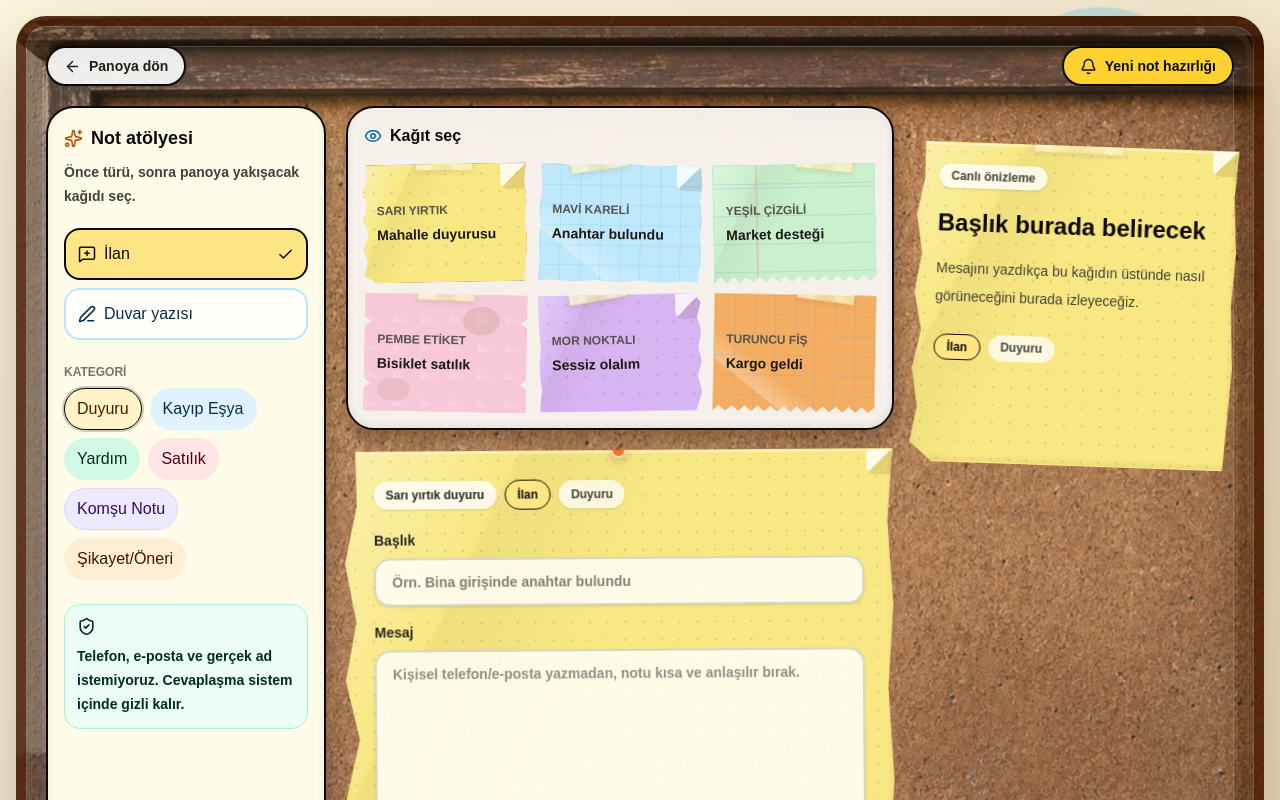
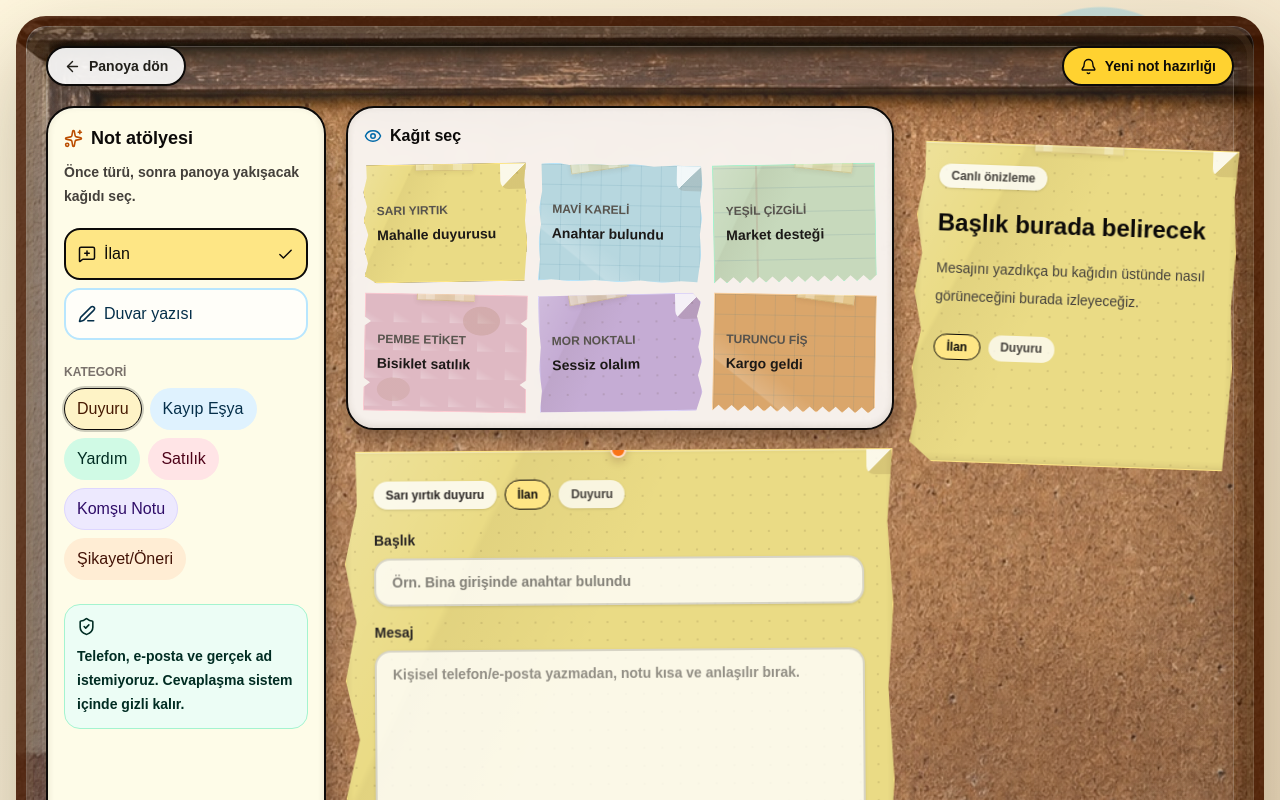
Before and after one commit to syigiter/apartman-panosu, a Next.js app: page /ilan-ver in a window 1280 px wide. Shown: the top 800 px of the page. Built offline with nearby package versions, Linux system fonts and the light colour scheme; no server answers.

Commit message:
Make board notes feel less synthetic

```diff
--- a/src/app/globals.css
+++ b/src/app/globals.css
@@ -29,10 +29,10 @@ button, input, textarea, select { font: inherit; }
 }
 .paper-shadow {
   box-shadow:
-    calc(var(--sx, 0px) + 1px) calc(var(--sy, 0px) + 10px) 16px rgba(38, 22, 9, 0.23),
-    calc(var(--sx, 0px) + 6px) calc(var(--sy, 0px) + 18px) 26px rgba(38, 22, 9, 0.12),
-    0 2px 0 rgba(255,255,255,0.48) inset,
-    0 -2px 7px rgba(80, 45, 18, 0.1) inset;
+    calc(var(--sx, 0px) + 1px) calc(var(--sy, 0px) + 8px) 13px rgba(30, 18, 8, 0.24),
+    calc(var(--sx, 0px) + 4px) calc(var(--sy, 0px) + 15px) 23px rgba(30, 18, 8, 0.13),
+    0 1px 0 rgba(255,255,255,0.34) inset,
+    0 -2px 7px rgba(60, 38, 18, 0.12) inset;
 }
 .cork-board {
   background-color: #b87435;
@@ -76,29 +76,31 @@ button, input, textarea, select { font: inherit; }
   position: relative;
 }
 .realistic-note {
-  border-color: rgba(86, 52, 22, 0.12);
-  filter: saturate(0.94) contrast(0.99);
+  border-color: rgba(71, 47, 24, 0.08);
+  filter: saturate(0.82) contrast(0.96);
   font-family: "Trebuchet MS", Arial, Helvetica, sans-serif;
   transform-origin: 50% 42%;
 }
 .realistic-note::before {
   background:
-    linear-gradient(103deg, rgba(255,255,255,0.28), transparent 17%, rgba(69, 43, 18, 0.05) 18%, transparent 36%),
-    linear-gradient(72deg, transparent 0 47%, rgba(82, 54, 25, 0.06) 48%, transparent 51%),
-    radial-gradient(circle at 18% 22%, rgba(255,255,255,0.38) 0 0.7px, transparent 1.4px) 0 0 / 13px 17px,
+    url("/images/textures/paper-fiber.jpg") center / 210px 210px repeat,
+    linear-gradient(103deg, rgba(255,255,255,0.18), transparent 17%, rgba(69, 43, 18, 0.05) 18%, transparent 36%),
+    linear-gradient(72deg, transparent 0 47%, rgba(82, 54, 25, 0.05) 48%, transparent 51%),
     radial-gradient(circle at 76% 61%, rgba(66, 42, 18, 0.08) 0 0.8px, transparent 1.6px) 5px 4px / 17px 15px;
   content: "";
   inset: 0;
   mix-blend-mode: multiply;
-  opacity: 0.48;
+  opacity: 0.36;
   pointer-events: none;
   position: absolute;
   z-index: -1;
 }
 .realistic-note::after {
   background:
-    linear-gradient(90deg, rgba(68, 42, 18, 0.1), transparent 8%, transparent 92%, rgba(68, 42, 18, 0.08)),
-    linear-gradient(180deg, rgba(255,255,255,0.18), transparent 16%, transparent 84%, rgba(68, 42, 18, 0.11));
+    radial-gradient(ellipse at 18% 14%, rgba(255,255,255,0.18) 0 22px, transparent 58px),
+    radial-gradient(ellipse at 79% 83%, rgba(58, 37, 18, 0.1) 0 24px, transparent 70px),
+    linear-gradient(90deg, rgba(68, 42, 18, 0.08), transparent 8%, transparent 92%, rgba(68, 42, 18, 0.07)),
+    linear-gradient(180deg, rgba(255,255,255,0.14), transparent 16%, transparent 84%, rgba(68, 42, 18, 0.1));
   content: "";
   inset: 0;
   pointer-events: none;
@@ -120,7 +122,9 @@ button, input, textarea, select { font: inherit; }
   z-index: 5;
 }
 .paper-curl {
-  background: linear-gradient(135deg, rgba(255,255,255,0.88), rgba(82, 50, 22, 0.13));
+  background:
+    url("/images/textures/paper-fiber.jpg") center / 180px 180px repeat,
+    linear-gradient(135deg, rgba(255,255,255,0.76), rgba(82, 50, 22, 0.15));
   bottom: 0;
   box-shadow: -5px -5px 10px rgba(68, 39, 16, 0.08);
   height: 26px;
@@ -221,19 +225,19 @@ button, input, textarea, select { font: inherit; }
     radial-gradient(ellipse at 18% 82%, rgba(139, 92, 38, 0.1) 0 16px, transparent 17px),
     linear-gradient(32deg, rgba(255,255,255,0.28), transparent 28%);
 }
-.paper-yellow { background-color: #f8e883; }
-.paper-blue { background-color: #bfe8fb; }
-.paper-green { background-color: #c9efcc; }
-.paper-pink { background-color: #f7c8d8; }
-.paper-purple { background-color: #d7b4f2; }
-.paper-orange { background-color: #f5ad62; }
+.paper-yellow { background-color: #eadb85; }
+.paper-blue { background-color: #b7d7df; }
+.paper-green { background-color: #c7d9bc; }
+.paper-pink { background-color: #dfb9c3; }
+.paper-purple { background-color: #c5acd4; }
+.paper-orange { background-color: #daa66b; }
 .paper-cream { background-color: #fffbe7; }
 .paper-tape {
   background:
     linear-gradient(90deg, rgba(255,255,255,0.22), transparent 18%, rgba(130, 88, 28, 0.08) 52%, transparent 86%),
-    rgba(255, 246, 188, 0.68);
+    rgba(238, 225, 166, 0.54);
   border: 1px solid rgba(146, 99, 28, 0.16);
-  box-shadow: 0 2px 5px rgba(80, 55, 20, 0.11);
+  box-shadow: 0 2px 5px rgba(80, 55, 20, 0.09);
   height: 18px;
   left: 50%;
   position: absolute;
@@ -325,23 +329,23 @@ button, input, textarea, select { font: inherit; }
 }
 .lined-paper {
   background-image:
-    repeating-linear-gradient(to bottom, rgba(37, 99, 235, 0.14) 0 1px, transparent 1px 28px),
-    linear-gradient(90deg, rgba(244, 63, 94, 0.16) 0 2px, transparent 2px),
-    linear-gradient(116deg, rgba(255,255,255,0.36), transparent 22%, rgba(70,50,20,0.05) 23%, transparent 43%);
+    repeating-linear-gradient(to bottom, rgba(47, 91, 138, 0.12) 0 1px, transparent 1px 24px),
+    linear-gradient(90deg, rgba(160, 57, 57, 0.12) 0 2px, transparent 2px),
+    linear-gradient(116deg, rgba(255,255,255,0.18), transparent 22%, rgba(70,50,20,0.05) 23%, transparent 43%);
   background-position: 0 22px, 42px 0, 0 0;
   background-size: 100% 100%, 100% 100%, 100% 100%;
 }
 .grid-paper {
   background-image:
-    linear-gradient(rgba(14, 165, 233, 0.13) 1px, transparent 1px),
-    linear-gradient(90deg, rgba(14, 165, 233, 0.13) 1px, transparent 1px),
-    linear-gradient(38deg, transparent 0 21%, rgba(255,255,255,0.28) 22%, transparent 35%);
+    linear-gradient(rgba(43, 112, 143, 0.11) 1px, transparent 1px),
+    linear-gradient(90deg, rgba(43, 112, 143, 0.1) 1px, transparent 1px),
+    linear-gradient(38deg, transparent 0 21%, rgba(255,255,255,0.16) 22%, transparent 35%);
   background-size: 20px 20px, 20px 20px, 100% 100%;
 }
 .dot-paper {
   background-image:
-    radial-gradient(circle, rgba(120, 80, 30, 0.18) 1.2px, transparent 1.6px),
-    linear-gradient(116deg, rgba(255,255,255,0.32), transparent 22%, rgba(70,50,20,0.05) 23%, transparent 43%);
+    radial-gradient(circle, rgba(76, 56, 32, 0.13) 1.1px, transparent 1.6px),
+    linear-gradient(116deg, rgba(255,255,255,0.18), transparent 22%, rgba(70,50,20,0.05) 23%, transparent 43%);
   background-size: 18px 18px, 100% 100%;
 }
 .receipt-paper {
@@ -366,6 +370,20 @@ button, input, textarea, select { font: inherit; }
   transform: rotate(var(--r));
   width: var(--mw);
 }
+.paper-meta span {
+  border-bottom: 1px solid rgba(45, 35, 24, 0.18);
+  letter-spacing: 0;
+}
+.paper-lift-handle {
+  background: rgba(255,255,255,0.12);
+  border-radius: 2px;
+  box-shadow: none;
+  opacity: 0.7;
+}
+.paper-lift-handle:hover {
+  background: rgba(255,255,255,0.28);
+  opacity: 1;
+}
 .paper-choice {
   min-height: 118px;
 }
--- a/src/components/InteractiveBoard.tsx
+++ b/src/components/InteractiveBoard.tsx
@@ -3,7 +3,7 @@
 import type { CSSProperties } from "react";
 import { useEffect, useState } from "react";
 import Link from "next/link";
-import { ArrowLeft, MessageCircle, MessageSquarePlus, MoveUpRight, PenLine, ShieldCheck, StickyNote, X } from "lucide-react";
+import { ArrowLeft, MessageCircle, MessageSquarePlus, MoveUpRight, PenLine, StickyNote, X } from "lucide-react";
 import type { BoardPost } from "@/lib/mock-data";
 import { paperOptions } from "@/lib/paper-options";
 
@@ -293,31 +293,29 @@ export function InteractiveBoard({ posts, categories, missingEnv }: { posts: Boa
                   event.stopPropagation();
                   bringToFront(post.id);
                 }}
-                className="absolute -right-2 -top-2 z-[5] flex h-8 w-8 items-center justify-center rounded-full border-2 border-stone-950 bg-amber-300 text-stone-950 shadow-lg"
+                className="paper-lift-handle absolute right-1 top-1 z-[5] flex h-6 w-6 items-center justify-center text-stone-900/70 transition hover:text-stone-950"
                 aria-label={`${post.title} notunu öne getir`}
               >
-                <MoveUpRight size={15} />
+                <MoveUpRight size={14} />
               </button>
 
-              <div className="mb-2 flex flex-wrap items-center gap-1 text-[9px] font-bold leading-none">
-                <span className="rounded-full bg-white/78 px-2 py-1 text-stone-800 shadow-sm">{style.shortLabel}</span>
-                <span className="rounded-full bg-white/68 px-2 py-1 text-stone-700 shadow-sm">{post.category}</span>
-                <span className="rounded-full border border-stone-900/80 bg-amber-200 px-2 py-1 text-stone-950">{post.type === "ilan" ? "İlan" : "Duvar Yazısı"}</span>
-                <span className="text-stone-500">{post.createdAt}</span>
+              <div className="paper-meta mb-2 flex flex-wrap items-center gap-x-2 gap-y-1 text-[9px] font-black uppercase leading-none text-stone-700/80">
+                <span>{post.category}</span>
+                <span>{post.type === "ilan" ? "İlan" : "Duvar Yazısı"}</span>
+                <span>{post.createdAt}</span>
               </div>
               <h3 className="line-clamp-2 text-[15px] font-black leading-tight text-stone-950 md:text-base">{post.title}</h3>
               <p className="mt-2 line-clamp-3 text-[11px] leading-4 text-stone-700 md:line-clamp-4">{post.body}</p>
               <div className="mt-2.5 flex flex-wrap items-center justify-between gap-2 border-t border-stone-900/10 pt-2.5">
-                <div className="flex items-center gap-1.5 text-[10px] font-semibold text-stone-500">
-                  <ShieldCheck size={13} className="text-emerald-700" />
+                <div className="text-[9px] font-bold text-stone-500/90">
                   {post.alias} - gizli
                 </div>
                 <Link
                   href={"/ilan/" + post.id}
                   onMouseDown={(event) => event.stopPropagation()}
-                  className="inline-flex items-center gap-1.5 rounded-full bg-white/85 px-3 py-1.5 text-xs font-bold text-stone-800 shadow-sm transition hover:bg-stone-950 hover:text-white"
+                  className="inline-flex items-center gap-1 rounded-sm border border-stone-900/20 bg-white/35 px-2 py-1 text-[10px] font-black text-stone-800/90 transition hover:bg-stone-950 hover:text-white"
                 >
-                  <MessageCircle size={14} />
+                  <MessageCircle size={12} />
                   {post.replyCount} cevap
                 </Link>
               </div>
```
Also changed, not shown: public/images/textures/paper-fiber.jpg (added).
